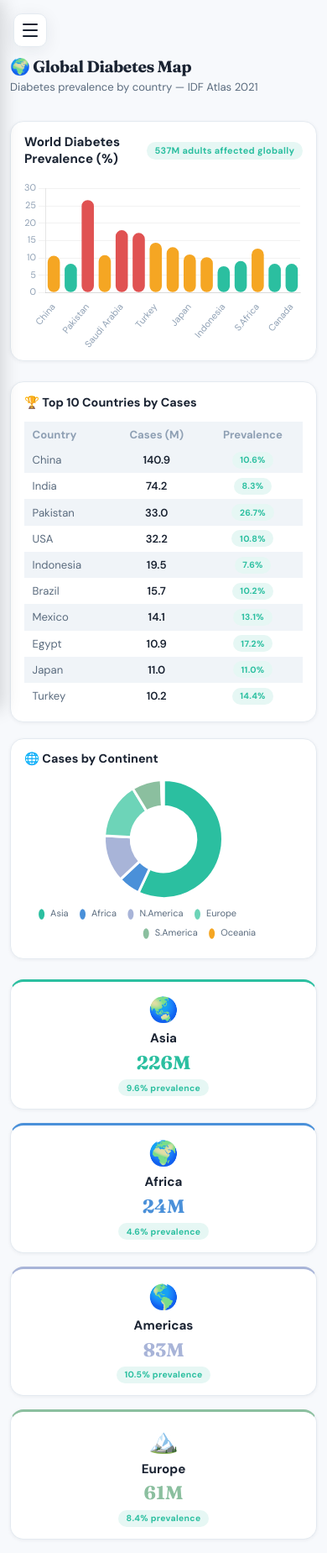
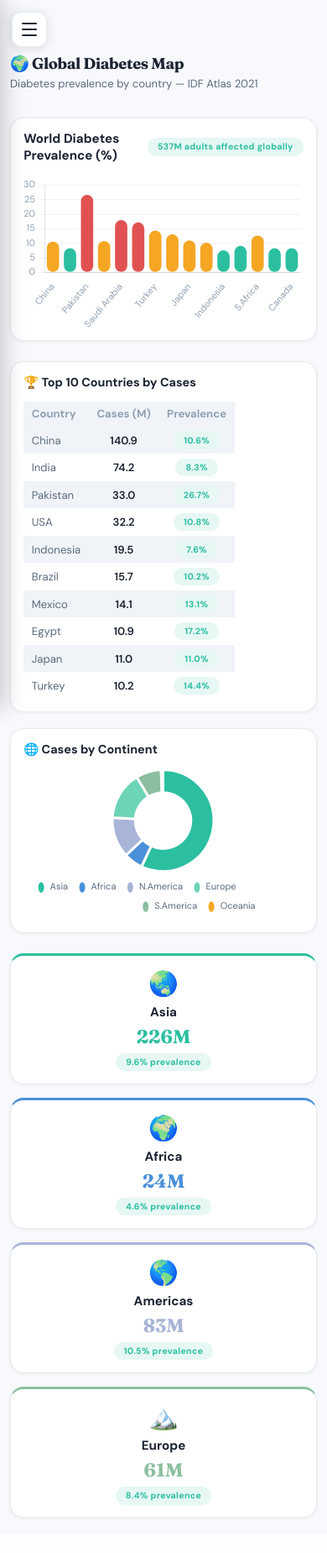
Before and after one commit to vedant340/Diabetes-Detection-Application, a Flask app: page /map in a window 390 px wide. Shown: the whole page at 84% size. After the commit the page ends 1807 px from the top, so only its background shows below. Run offline with Flask 3, Linux system fonts and the light colour scheme; the visitor is signed in with stand-in values (Sample User, id 1); parts of the project's set-up code (start-up, migrations or seed data) failed here and were passed over.

Commit message:
Modified base login and css  deployment

```diff
--- a/static/css/style.css
+++ b/static/css/style.css
@@ -526,38 +526,3 @@ a:hover { color: var(--teal-dk); }
   .grid-4, .grid-3, .grid-2 { grid-template-columns: 1fr; }
   .page-title { font-size: 1.4rem; }
 }
-
-/* ════════════════════════════════════════════════════
-   RESPONSIVE — added for mobile + tablet support
-   ════════════════════════════════════════════════════ */
-
-/* Tables scroll on small screens */
-.table-responsive { overflow-x: auto; -webkit-overflow-scrolling: touch; }
-.table-responsive table { min-width: 480px; }
-
-/* Cards: reduce padding on mobile */
-@media (max-width:768px) {
-  .card { padding: 1rem 1.1rem; }
-  .card-value { font-size: 1.55rem; }
-  .card-title { font-size: .65rem; }
-  .btn { padding: .62rem 1.1rem; font-size: .84rem; }
-  .chip { font-size: .68rem; padding: .22rem .6rem; }
-}
-
-/* Full-width grid on small mobile */
-@media (max-width:480px) {
-  .grid-4,
-  .grid-3,
-  .grid-2 { grid-template-columns: 1fr !important; }
-
-  .page-title { font-size: 1.2rem; }
-  .page-sub   { font-size: .8rem; }
-  .form-input { font-size: .88rem; padding: .62rem .85rem; }
-  .alert      { font-size: .8rem; }
-}
-
-/* Sidebar stat + logout readable on small sidebar */
-@media (max-width: 320px) {
-  :root { --sidebar-w: 240px; }
-  .sidebar-logo-name { font-size: 1rem; }
-}
--- a/templates/base.html
+++ b/templates/base.html
@@ -2,104 +2,179 @@
 <html lang="en">
 <head>
 <meta charset="UTF-8">
-<meta name="viewport" content="width=device-width,initial-scale=1">
+<meta name="viewport" content="width=device-width,initial-scale=1,maximum-scale=1">
 <title>MediAI — {% block title %}Dashboard{% endblock %}</title>
 <link rel="preconnect" href="https://fonts.googleapis.com">
 <link href="https://fonts.googleapis.com/css2?family=DM+Sans:wght@300;400;500;600;700&family=Fraunces:ital,opsz,wght@0,9..144,300;0,9..144,600;0,9..144,700;1,9..144,300&display=swap" rel="stylesheet">
 <script src="https://cdn.jsdelivr.net/npm/chart.js@4.4.0/dist/chart.umd.min.js"></script>
 <link rel="stylesheet" href="{{ url_for('static', filename='css/style.css') }}">
+
 <style>
-/* ════ MOBILE OVERLAY & HAMBURGER ════ */
-.sidebar-overlay{
-  display:none;position:fixed;inset:0;background:rgba(0,0,0,.35);
-  z-index:99;backdrop-filter:blur(2px);
+/* ═══════════════════════════════════════════════════════
+   ALL RESPONSIVE CSS — single source of truth
+   Overrides style.css with !important where needed
+   ═══════════════════════════════════════════════════════ */
+
+/* ── Global box-sizing fix ── */
+*, *::before, *::after { box-sizing: border-box; }
+html, body { overflow-x: hidden; }
+
+/* ── Overlay (mobile only) ── */
+#sidebar-overlay {
+  display: none;
+  position: fixed;
+  inset: 0;
+  background: rgba(0,0,0,.45);
+  z-index: 998;
+  backdrop-filter: blur(3px);
+  -webkit-backdrop-filter: blur(3px);
 }
-.sidebar-overlay.show{display:block;}
+#sidebar-overlay.active { display: block; }
 
-.hamburger{
-  display:none;position:fixed;top:1rem;left:1rem;z-index:200;
-  width:40px;height:40px;border-radius:10px;
-  background:var(--surface);border:1px solid var(--border);
-  box-shadow:var(--shadow-md);cursor:pointer;
-  align-items:center;justify-content:center;flex-direction:column;gap:5px;
-  padding:10px;transition:var(--transition);
+/* ── Hamburger (hidden on desktop) ── */
+#hamburger {
+  display: none;
+  position: fixed;
+  top: .85rem;
+  left: .85rem;
+  z-index: 1001;
+  width: 42px;
+  height: 42px;
+  border-radius: 11px;
+  background: #fff;
+  border: 1.5px solid #E4EAF0;
+  cursor: pointer;
+  flex-direction: column;
+  align-items: center;
+  justify-content: center;
+  gap: 5px;
+  padding: 0;
+  box-shadow: 0 2px 12px rgba(26,35,50,.12);
+  transition: background .2s, box-shadow .2s;
+  outline: none;
+  -webkit-tap-highlight-color: transparent;
 }
-.hamburger span{
-  display:block;width:18px;height:2px;
-  background:var(--text);border-radius:2px;
-  transition:all .25s;
+#hamburger:hover { background: #E6F7F4; }
+#hamburger .bar {
+  display: block;
+  width: 18px;
+  height: 2px;
+  background: #1A2332;
+  border-radius: 2px;
+  transition: transform .25s ease, opacity .25s ease;
+  transform-origin: center;
 }
-.hamburger.open span:nth-child(1){transform:translateY(7px) rotate(45deg);}
-.hamburger.open span:nth-child(2){opacity:0;transform:translateX(-8px);}
-.hamburger.open span:nth-child(3){transform:translateY(-7px) rotate(-45deg);}
+/* Hamburger → X animation */
+#hamburger.is-open .bar:nth-child(1) { transform: translateY(7px) rotate(45deg); }
+#hamburger.is-open .bar:nth-child(2) { opacity: 0; transform: scaleX(0); }
+#hamburger.is-open .bar:nth-child(3) { transform: translateY(-7px) rotate(-45deg); }
 
-/* ════ RESPONSIVE BREAKPOINTS ════ */
+/* ════════════════════════════
+   DESKTOP  (> 768px)
+   Sidebar always visible
+════════════════════════════ */
+@media (min-width: 769px) {
+  .sidebar {
+    position: fixed !important;
+    top: 0 !important; left: 0 !important; bottom: 0 !important;
+    width: 240px !important;
+    transform: none !important;
+    visibility: visible !important;
+    z-index: 100 !important;
+  }
+  .main { margin-left: 240px !important; padding: 2rem 2.4rem !important; }
+  #hamburger { display: none !important; }
 
-/* Tablet — 768-1024px */
-@media(max-width:1024px){
-  :root{--sidebar-w:220px;}
-  .main{padding:1.5rem 1.6rem;}
-  .grid-4{grid-template-columns:repeat(2,1fr);}
-  .page-title{font-size:1.5rem;}
+  /* Tablet 769–1024 */
+  @media (max-width: 1024px) {
+    .sidebar { width: 220px !important; }
+    .main { margin-left: 220px !important; padding: 1.5rem 1.6rem !important; }
+    .grid-4 { grid-template-columns: repeat(2,1fr) !important; }
+  }
 }
 
-/* Mobile — up to 768px */
-@media(max-width:768px){
-  :root{--sidebar-w:260px;}
+/* ════════════════════════════
+   MOBILE  (≤ 768px)
+   Sidebar off-screen, slides in
+════════════════════════════ */
+@media (max-width: 768px) {
+  /* Show hamburger */
+  #hamburger { display: flex !important; }
 
-  .hamburger{display:flex;}
-
-  /* Sidebar slides in from left */
-  .sidebar{
-    transform:translateX(-100%);
-    transition:transform .28s cubic-bezier(.4,0,.2,1);
-    z-index:150;
-    box-shadow:4px 0 20px rgba(0,0,0,.15);
-  }
-  .sidebar.open{transform:translateX(0);}
-
-  .main{
-    margin-left:0 !important;
-    padding:4.5rem 1rem 1.2rem;
+  /* Sidebar: hide off-screen by default */
+  .sidebar {
+    position: fixed !important;
+    top: 0 !important; left: 0 !important; bottom: 0 !important;
+    width: 272px !important;
+    transform: translateX(-100%) !important;
+    transition: transform .28s cubic-bezier(.4,0,.2,1) !important;
+    z-index: 999 !important;
+    visibility: visible !important;
+    box-shadow: 6px 0 24px rgba(0,0,0,.18) !important;
   }
 
-  .grid-4,.grid-3{grid-template-columns:repeat(2,1fr);}
-  .grid-2{grid-template-columns:1fr;}
+  /* Sidebar open state — JS adds .sidebar-open class */
+  .sidebar.sidebar-open {
+    transform: translateX(0) !important;
+  }
 
-  .page-title{font-size:1.35rem;}
-  .page-sub{font-size:.82rem;}
-  .card{padding:1.1rem 1.2rem;}
-  .card-value{font-size:1.6rem;}
+  /* Main: full width, top padding for hamburger */
+  .main {
+    margin-left: 0 !important;
+    padding: 4.5rem 1rem 1.5rem !important;
+    width: 100% !important;
+  }
+
+  /* Grid responsive */
+  .grid-4, .grid-3 { grid-template-columns: repeat(2, 1fr) !important; }
+  .grid-2           { grid-template-columns: 1fr !important; }
+
+  /* Typography */
+  .page-title { font-size: 1.3rem !important; }
+  .page-sub   { font-size: .82rem !important; }
+  .card-value { font-size: 1.5rem !important; }
+
+  /* Cards */
+  .card { padding: 1rem 1.1rem !important; }
+
+  /* Overflow fix */
+  table { width: 100%; display: block; overflow-x: auto; -webkit-overflow-scrolling: touch; }
+
+  /* Charts */
+  canvas { max-height: 230px !important; }
+
+  /* Touch targets */
+  .nav-link { padding: .75rem .85rem !important; min-height: 44px !important; }
+  .btn, button[type=submit] { min-height: 44px !important; }
 }
 
-/* Small mobile — up to 480px */
-@media(max-width:480px){
-  .main{padding:4.2rem .75rem 1rem;}
-  .grid-4,.grid-3{grid-template-columns:1fr;}
-  .page-title{font-size:1.2rem;}
-  .card{padding:.9rem 1rem;}
-  table{font-size:.76rem;}
-  canvas{max-height:200px !important;}
-}
-
-/* Chart max height on mobile */
-@media(max-width:768px){
-  canvas{max-height:220px;}
+/* Small phones */
+@media (max-width: 480px) {
+  .main { padding: 4rem .75rem 1.2rem !important; }
+  .grid-4, .grid-3, .grid-2 { grid-template-columns: 1fr !important; }
+  .page-title { font-size: 1.15rem !important; }
+  .card { padding: .9rem .95rem !important; }
+  .card-value { font-size: 1.35rem !important; }
+  canvas { max-height: 180px !important; }
+  .chip { font-size: .66rem !important; }
 }
 </style>
 </head>
 <body>
 
-<!-- Hamburger button (mobile only) -->
-<button class="hamburger" id="hamburger" aria-label="Toggle menu">
-  <span></span><span></span><span></span>
+<!-- ── Hamburger button ── -->
+<button id="hamburger" aria-label="Open menu" aria-expanded="false">
+  <span class="bar"></span>
+  <span class="bar"></span>
+  <span class="bar"></span>
 </button>
 
-<!-- Overlay -->
-<div class="sidebar-overlay" id="overlay"></div>
+<!-- ── Overlay ── -->
+<div id="sidebar-overlay"></div>
 
 <!-- ═══ SIDEBAR ═══ -->
 <aside class="sidebar" id="sidebar">
+
   <div class="sidebar-logo">
     <div class="sidebar-logo-icon">🩺</div>
     <div>
@@ -148,41 +247,80 @@
       <div class="sidebar-stat-val">79.15%</div>
       <div class="sidebar-stat-lbl">SVM · CV Accuracy</div>
     </div>
-    <a href="/logout" class="logout-btn">🚪 Sign Out</a>
+    <a href="/logout" class="logout-btn" data-nav>🚪 Sign Out</a>
   </div>
 </aside>
 
-<!-- ═══ MAIN ═══ -->
-<main class="main">
+<!-- ═══ MAIN CONTENT ═══ -->
+<main class="main" id="main-content">
   {% block content %}{% endblock %}
 </main>
 
-<script src="{{ url_for('static', filename='js/main.js') }}"></script>
+<!-- ── JS: Sidebar toggle (inline — no external dep) ── -->
 <script>
-/* ── Sidebar toggle ── */
-const sidebar   = document.getElementById('sidebar');
-const hamburger = document.getElementById('hamburger');
-const overlay   = document.getElementById('overlay');
+(function () {
+  'use strict';
 
-hamburger.addEventListener('click', ()=>{
-  const open = sidebar.classList.toggle('open');
-  hamburger.classList.toggle('open', open);
-  overlay.classList.toggle('show', open);
-  document.body.style.overflow = open ? 'hidden' : '';
-});
+  var btn     = document.getElementById('hamburger');
+  var sidebar = document.getElementById('sidebar');
+  var overlay = document.getElementById('sidebar-overlay');
+  var isMobile = function () { return window.innerWidth <= 768; };
+  var isOpen  = false;
 
-overlay.addEventListener('click', closeSidebar);
-document.addEventListener('keydown', e=>{ if(e.key==='Escape') closeSidebar(); });
+  function openSidebar() {
+    isOpen = true;
+    sidebar.classList.add('sidebar-open');
+    overlay.classList.add('active');
+    btn.classList.add('is-open');
+    btn.setAttribute('aria-expanded', 'true');
+    document.body.style.overflow = 'hidden';
+  }
 
-function closeSidebar(){
-  sidebar.classList.remove('open');
-  hamburger.classList.remove('open');
-  overlay.classList.remove('show');
-  document.body.style.overflow = '';
-}
+  function closeSidebar() {
+    isOpen = false;
+    sidebar.classList.remove('sidebar-open');
+    overlay.classList.remove('active');
+    btn.classList.remove('is-open');
+    btn.setAttribute('aria-expanded', 'false');
+    document.body.style.overflow = '';
+  }
+
+  /* Hamburger click */
+  btn.addEventListener('click', function (e) {
+    e.stopPropagation();
+    if (isOpen) { closeSidebar(); } else { openSidebar(); }
+  });
+
+  /* Overlay click → close */
+  overlay.addEventListener('click', closeSidebar);
+
+  /* Escape key → close */
+  document.addEventListener('keydown', function (e) {
+    if (e.key === 'Escape' && isOpen) closeSidebar();
+  });
+
+  /* Nav links: close sidebar on mobile before navigating */
+  document.querySelectorAll('[data-nav]').forEach(function (link) {
+    link.addEventListener('click', function () {
+      if (isMobile() && isOpen) {
+        closeSidebar();
+        /* Small delay so close animation plays before navigation */
+        /* Navigation still happens via normal href */
+      }
+    });
+  });
+
+  /* Close sidebar when window resizes to desktop */
+  window.addEventListener('resize', function () {
+    if (!isMobile() && isOpen) closeSidebar();
+  });
+
+  /* Make closeSidebar available globally (used by onclick= attrs) */
+  window.closeSidebar = closeSidebar;
+})();
 
 /* ── Chart.js global defaults ── */
-if(typeof Chart !== 'undefined'){
+if (typeof Chart !== 'undefined') {
   Chart.defaults.font.family  = "'DM Sans', sans-serif";
   Chart.defaults.font.size    = 11;
   Chart.defaults.color        = '#8FA0B4';
```
Also changed, not shown: other parts of templates/base.html (+39 -13 lines).
